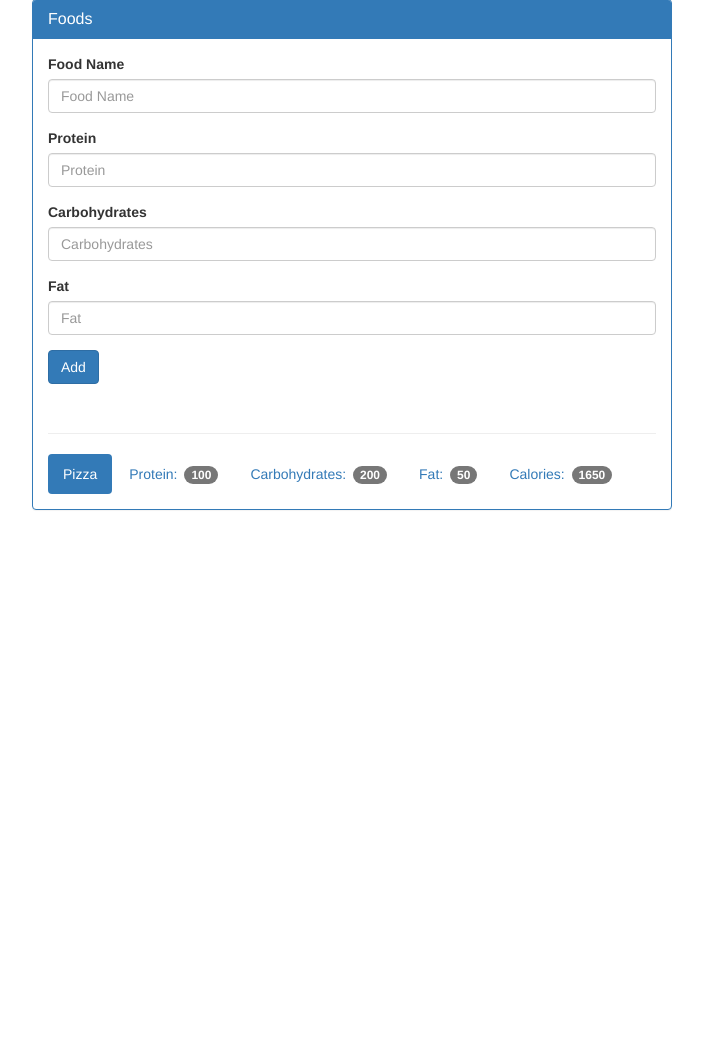
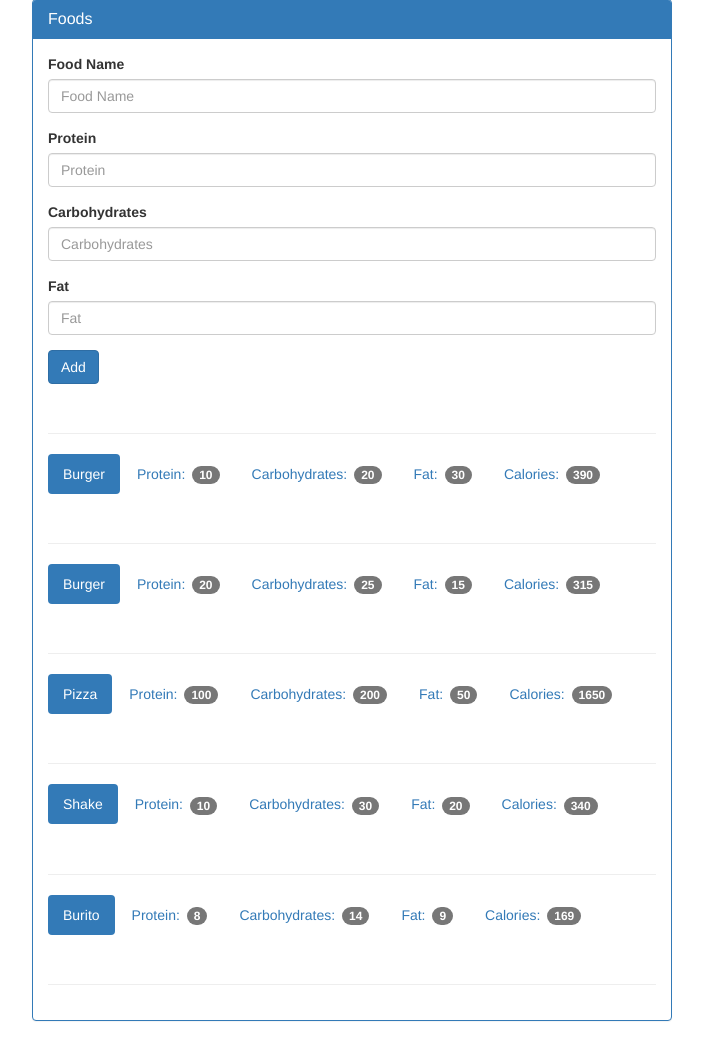
Before and after one commit to SaintClever/Flask-Food-Tracker, a Flask app: page /food in a window 1280 px wide. Shown: the part 71-1112 px from the top of the page, without its empty margins (288-991 px from the left). Before the commit the page ends 581 px from the top, so only its background shows below. Run offline with Flask 2, Linux system fonts and the light colour scheme; data comes from the database, SQL or seed files in the repository; both versions use the stored data as it was after the commit; some libraries are stand-ins or nearby versions.

Commit message:
post food complete

```diff
--- a/app.py
+++ b/app.py
@@ -27,8 +27,10 @@ def close_db(error):
 
 
 ## ROUTES
-@app.route('/')
+@app.route('/', methods=['GET', 'POST'])
 def index():
+    if request.method == 'POST':
+        return request.form['date']
     return render_template('home.html')
 
 
@@ -39,11 +41,28 @@ def view():
 
 @app.route('/food', methods=['GET', 'POST'])
 def food():
+    db = get_db()
 
     if request.method == 'POST':
-        return '<h1>Name: {} Protein: {} Carbs: {} Fat: {}</h1>'.format(request.form['food-name'],
-                request.form['protein'], request.form['carbohydrates'], request.form['fat'])
-    return render_template('add_food.html')
+
+        name = request.form['food-name']
+        protein = int(request.form['protein'])
+        carbohydrates = int(request.form['carbohydrates'])
+        fat = int(request.form['fat'])
+
+        calories = protein * 4 + carbohydrates * 4 + fat * 9
+
+
+        db.execute('insert into food (name, protein, carbohydrates, fat, calories) values (?, ?, ?, ?, ?)', [name, protein, carbohydrates, fat, calories])
+        db.commit()
+
+    cur = db.execute('select name, protein, carbohydrates, fat, calories from food')
+    results = cur.fetchall()
+
+        # return '<h1>Name: {} Protein: {} Carbs: {} Fat: {}</h1>'.format(request.form['food-name'],
+        #         request.form['protein'], request.form['carbohydrates'], request.form['fat'])
+
+    return render_template('add_food.html', results=results)
 
 
 if __name__ == '__main__':
--- a/food_tracker.sql
+++ b/food_tracker.sql
@@ -2,7 +2,6 @@ create table log_date (
     id integer primary key autoincrement,
     entry_date date not null
 );
-
 
 create table food (
     id integer primary key autoincrement,
@@ -18,4 +17,4 @@ create table food_date (
     food_id integer not null,
     log_date_id integer not null,
     primary key(food_id, log_date_id)
-);
+);7657421r
--- a/templates/add_food.html
+++ b/templates/add_food.html
@@ -65,13 +65,18 @@
 
               <div class="page-header"></div>
 
+              {% for food in results %}
               <ul class="nav nav-pills" role="tablist">
-                <li class="active"><a>Pizza</a></li>
-                <li><a>Protein: <span class="badge">100</span></a></li>
-                <li><a>Carbohydrates: <span class="badge">200</span></a></li>
-                <li><a>Fat: <span class="badge">50</span></a></li>
-                <li><a>Calories: <span class="badge">1650</span></a></li>
+                <li class="active"><a>{{ food.name }}</a></li>
+                <li><a>Protein: <span class="badge">{{ food.protein }}</span></a></li>
+                <li><a>Carbohydrates: <span class="badge">{{ food.carbohydrates }}</span></a></li>
+                <li><a>Fat: <span class="badge">{{ food.fat }}</span></a></li>
+                <li><a>Calories: <span class="badge">{{ food.calories }}</span></a></li>
               </ul>
+
+              <div class="page-header"></div>
+              {% endfor %}
+
             </div>
 
           </div>
--- a/templates/home.html
+++ b/templates/home.html
@@ -37,7 +37,7 @@
           <form method="POST" action="/">
             <div class="form-group">
               <label for="new-day">New Day</label>
-              <input type="date" class="form-control" id="new-day">
+              <input type="date" class="form-control" name="date" id="new-day">
             </div>
 
             <button type="submit" class="btn btn-primary">Add</button>
```
Also changed, not shown: food_log.db.
